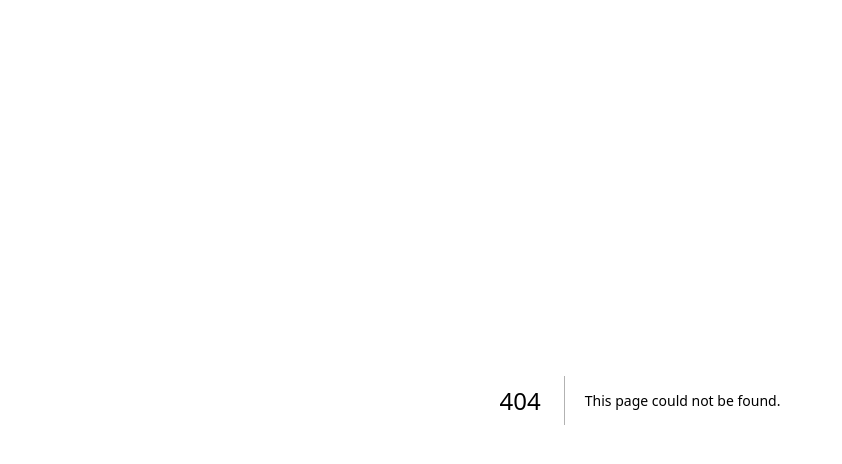
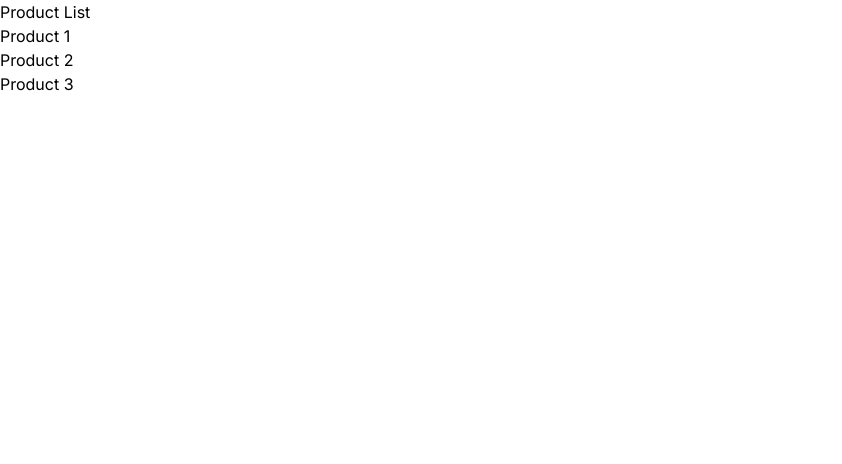
Before and after one commit to aleksandresher/next-course, a Next.js app: page /products in a window 1280 px wide. Before the commit this address had no page. Shown: the top 464 px of the page, without its empty margins (0-842 px from the left). Built offline with nearby package versions, Linux system fonts and the light colour scheme.

Commit message:
dynamic routes

```diff
--- /dev/null
+++ b/app/products/[productId]/page.tsx
@@ -0,0 +1,7 @@
+import React from "react";
+
+const ProductDetail = ({ params }: { params: { productId: string } }) => {
+  return <div>Details about product {params.productId}</div>;
+};
+
+export default ProductDetail;
--- /dev/null
+++ b/app/products/page.tsx
@@ -0,0 +1,17 @@
+import React from "react";
+import Link from "next/link";
+
+const ProductList = () => {
+  return (
+    <>
+      <h1>Product List</h1>
+      <ul>
+        <li>Product 1</li>
+        <li>Product 2</li>
+        <li>Product 3</li>
+      </ul>
+    </>
+  );
+};
+
+export default ProductList;
```
